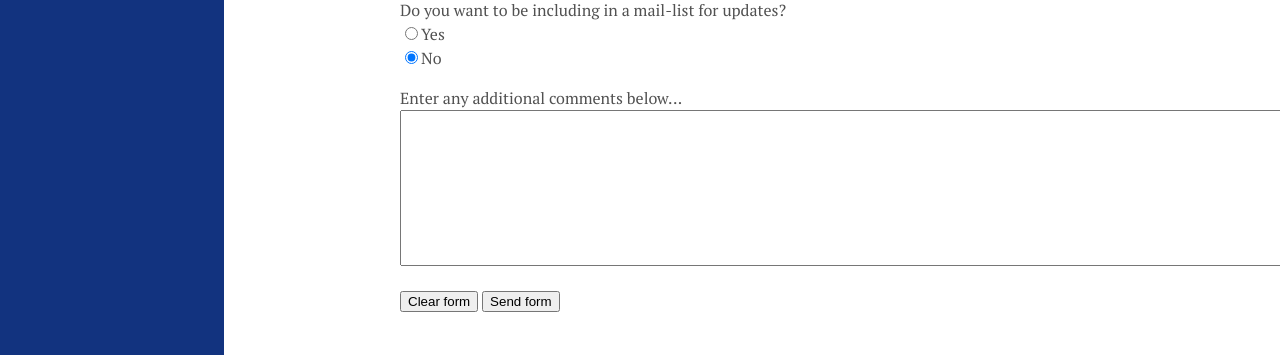
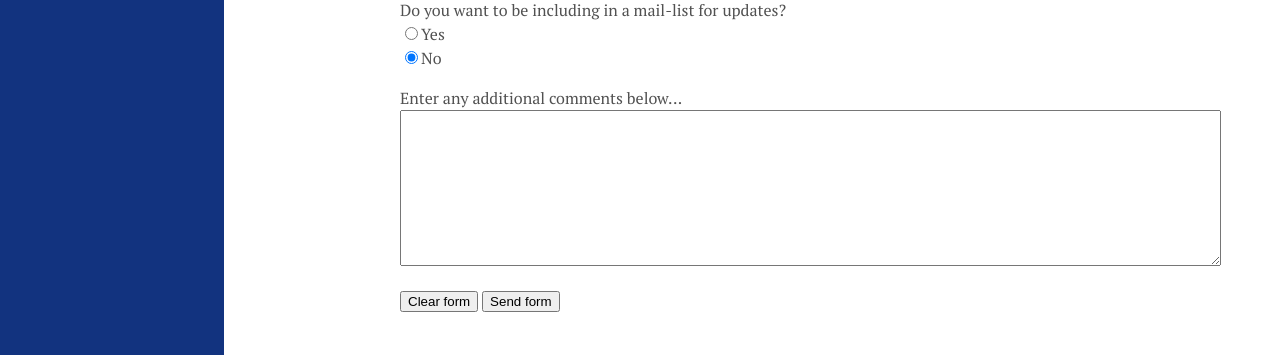
Before and after one commit to mic-umcg/samit, a Jekyll site: the page built from form.md, in a window 1280 px wide. Shown: the part 495-850 px from the top of the page. Built offline with Jekyll 4.4.1, drawn with Linux system fonts in a browser that asks for light colours; Markdown is read by kramdown in place of the engine named in the settings.

Commit message:
Update form.md

```diff
--- a/form.md
+++ b/form.md
@@ -34,7 +34,7 @@ It is helpful for us to know about the potential users of the toolbox. Therefore
 
   <p>
   Enter any additional comments below...<br>
-  <textarea name="body" rows="10" cols="150">
+  <textarea name="body" rows="10" cols="100">
   </textarea>
   </p>
 
```
